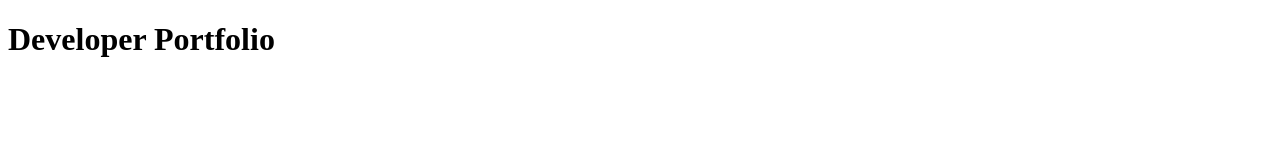
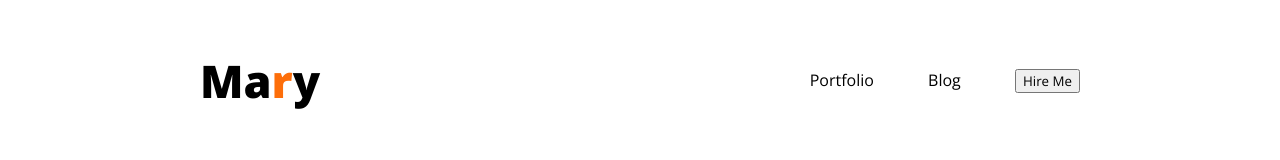
Before and after one commit to golam125/developer-portfolio, a plain HTML site: page index.html in a window 1280 px wide. Drawn offline with nearby package versions, Linux system fonts and the light colour scheme.

Commit message:
First commit

```diff
--- /dev/null
+++ b/Style/portfolio.css
@@ -0,0 +1,34 @@
+* {
+    margin: 0;
+    font-family: 'Open Sans', sans-serif;
+
+}
+
+/* header section */
+
+nav {
+    margin: 50px 200px;
+    display: flex;
+    justify-content: space-between;
+    align-items: center;
+}
+
+.logo {
+    font-family: 'Open Sans';
+    font-style: normal;
+    font-weight: 800;
+    font-size: 45px;
+}
+
+.logo-r {
+    color: #FD6E0A;
+}
+
+nav ul li {
+    display: inline;
+}
+
+nav li {
+    list-style: none;
+    margin-left: 50px;
+}
--- a/index.html
+++ b/index.html
@@ -5,11 +5,30 @@
     <meta charset="UTF-8">
     <meta http-equiv="X-UA-Compatible" content="IE=edge">
     <meta name="viewport" content="width=device-width, initial-scale=1.0">
-    <title>Document</title>
+    <title>Developer Portfolio</title>
+    <link rel="preconnect" href="https://fonts.googleapis.com">
+    <link rel="preconnect" href="https://fonts.gstatic.com" crossorigin>
+    <link href="https://fonts.googleapis.com/css2?family=Open+Sans:wght@400;500;600;700;800&family=Roboto&display=swap"
+        rel="stylesheet">
+
+    <link rel="stylesheet" href="Style/portfolio.css">
 </head>
 
 <body>
-    <H1>Developer Portfolio</H1>
+
+    <header>
+        <nav>
+            <h1 class="logo">Ma<span class="logo-r">r</span>y</h1>
+            <ul>
+                <li>Portfolio</li>
+                <li>Blog</li>
+                <li><button>Hire Me</button></li>
+            </ul>
+        </nav>
+    </header>
+    <main></main>
+    <footer></footer>
+
 </body>
 
 </html>
```
